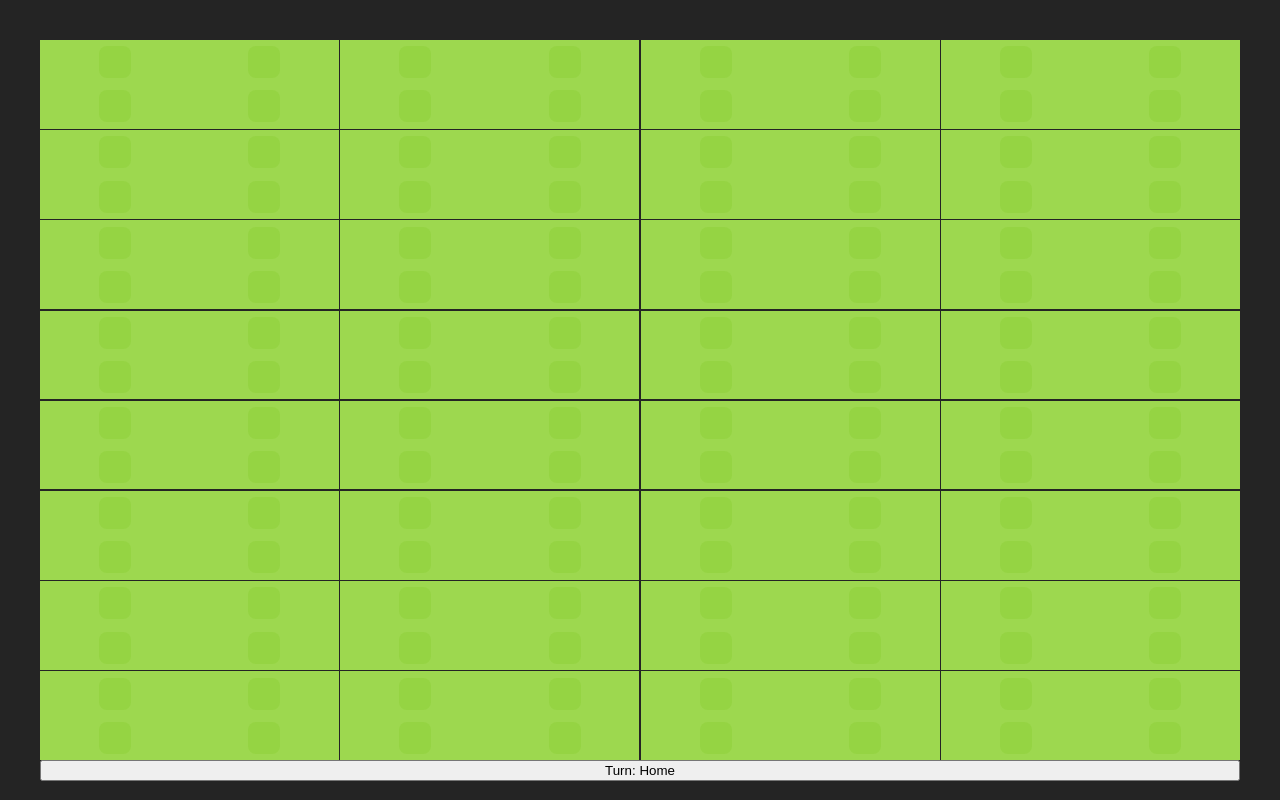
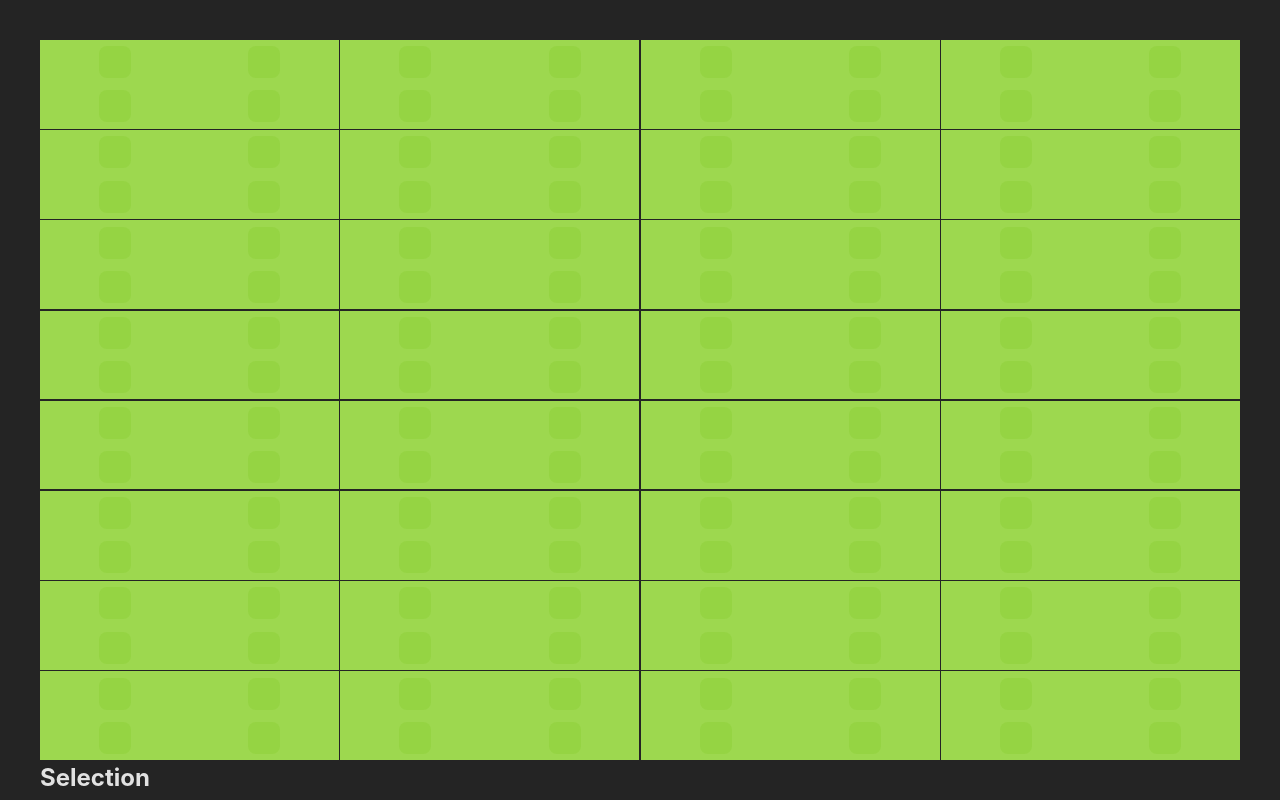
Before and after one commit to vikkio88/sokkera, a Svelte app: page / in a window 1280 px wide. Built offline with nearby package versions, Linux system fonts and the light colour scheme.

Commit message:
adding phase

```diff
--- a/public/assets/main.css
+++ b/public/assets/main.css
@@ -14,3 +14,7 @@ button.no-button {
   cursor: pointer;
   outline: inherit;
 }
+
+h1, h2, h3 {
+    margin: 0;
+}
--- a/src/App.svelte
+++ b/src/App.svelte
@@ -1,14 +1,19 @@
 <script>
   import Field from "./components/Field.svelte";
-  import gameState from "./store/field";
+  import gameState, { Phase } from "./store/field";
   import { SIDES } from "./types/teams";
 </script>
 
 <main>
   <Field />
-  <button on:click={() => gameState.changeTurn()}>
-    Turn: {$gameState.turn.side === SIDES.HOME ? "Home" : "Away"}</button
-  >
+  {#if $gameState.phase == Phase.Selection}
+    <h2>Selection</h2>
+  {/if}
+  {#if $gameState.phase == Phase.Match}
+    <button on:click={() => gameState.changeTurn()}>
+      Turn: {$gameState.turn.side === SIDES.HOME ? "Home" : "Away"}</button
+    >
+  {/if}
 </main>
 
 <style>
--- a/src/store/field.ts
+++ b/src/store/field.ts
@@ -14,13 +14,20 @@ type Turn = {
   movedPlayers: Player[];
 };
 
-type FieldState = {
+export enum Phase {
+  Selection,
+  Match,
+}
+
+type GameState = {
+  phase: Phase;
   field: Field;
   selected: ChunkCell | null;
   turn: Turn;
 };
 
-const { subscribe, update } = writable<FieldState>({
+const { subscribe, update } = writable<GameState>({
+  phase: Phase.Selection,
   field: getEmptyField(),
   selected: null,
   turn: {
```
